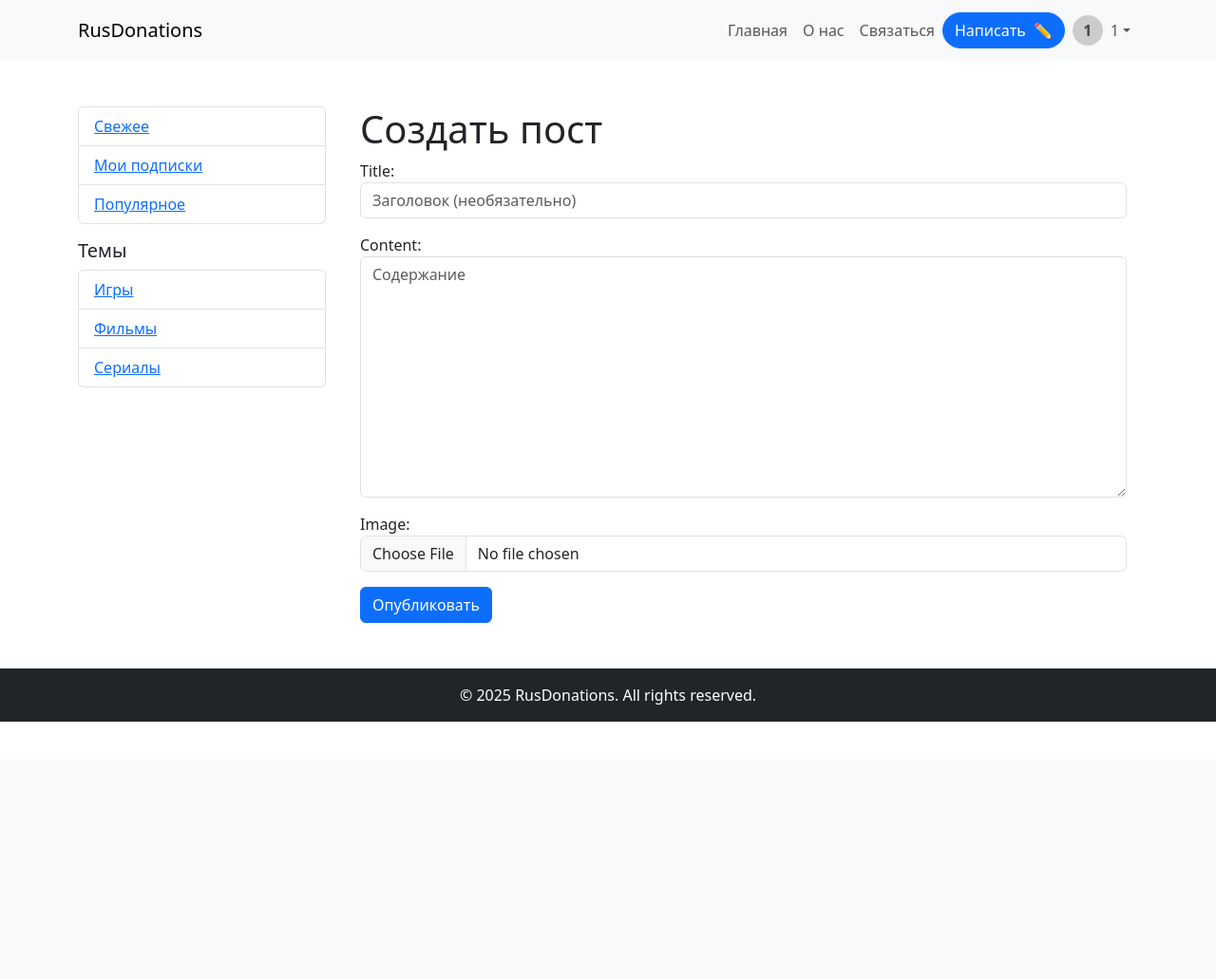
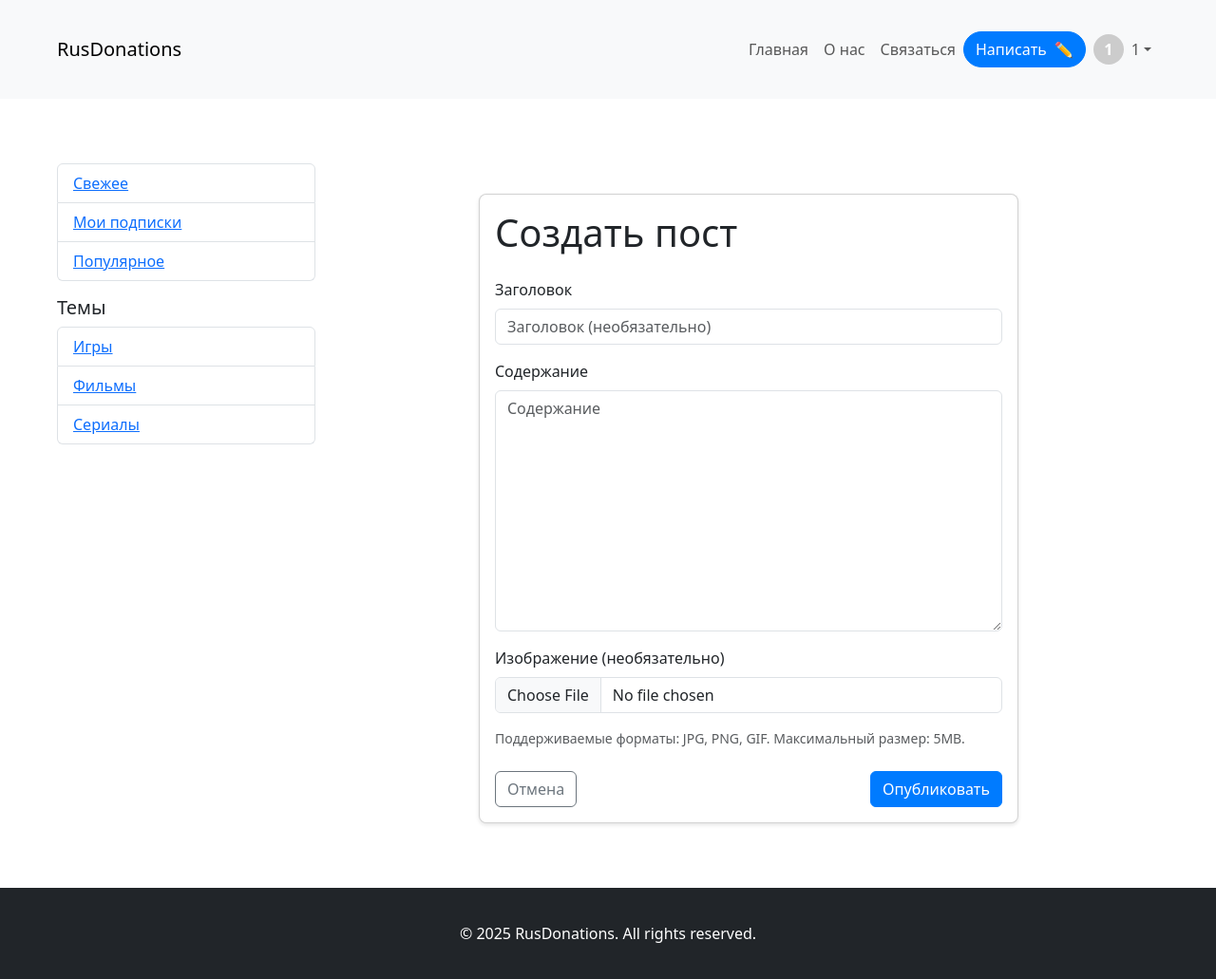
Before and after one commit to MshaFilipushko/PostUp, a Django app: page /post/new/ in a window 1280 px wide. Shown: the whole page at 95% size. Before the commit the page ends 760 px from the top, so only its background shows below. Run offline with Django 4.2, Linux system fonts and the light colour scheme; a user stored in the database is signed in.

Commit message:
навёл красоты

```diff
--- /dev/null
+++ b/static/css/style.css
@@ -0,0 +1,35 @@
+/* Общие стили для карточек */
+.card {
+    border-radius: 8px;
+    box-shadow: 0 4px 6px rgba(0, 0, 0, 0.1);
+}
+
+.avatar-circle {
+    width: 32px;
+    height: 32px;
+    background-color: #ccc;
+    color: #fff;
+    display: flex;
+    align-items: center;
+    justify-content: center;
+    border-radius: 50%;
+    font-weight: bold;
+}
+
+/* Стили для контейнера */
+.container {
+    max-width: 1200px; /* или любое другое значение, которое соответствует вашему дизайну */
+    margin: 0 auto;
+    padding: 20px;
+}
+
+/* Стили для кнопок */
+.btn-primary {
+    background-color: #007bff;
+    border-color: #007bff;
+}
+
+.btn-primary:hover {
+    background-color: #0056b3;
+    border-color: #004494;
+}
--- a/templates/base.html
+++ b/templates/base.html
@@ -31,6 +31,7 @@
             align-items: center;
             font-weight: bold;
         }
+
     </style>
 </head>
 <body>
--- a/templates/site/create_post.html
+++ b/templates/site/create_post.html
@@ -3,12 +3,87 @@
 {% block title %}Создать пост{% endblock %}
 
 {% block content %}
-<div class="container">
-    <h1>Создать пост</h1>
-    <form method="post" enctype="multipart/form-data">
-        {% csrf_token %}
-        {{ form.as_p }}
-        <button type="submit" name="publish" class="btn btn-primary">Опубликовать</button>
-    </form>
+<div class="row">
+    <div class="col-md-8 mx-auto">  <!-- Центрируем форму и ограничиваем ширину -->
+        <div class="card">
+            <div class="card-body">
+                <h1 class="card-title mb-4">Создать пост</h1>
+
+                <form method="post" enctype="multipart/form-data" class="needs-validation" novalidate>
+                    {% csrf_token %}
+
+                    <!-- Поле заголовка -->
+                    <div class="mb-3">
+                        <label for="{{ form.title.id_for_label }}" class="form-label">Заголовок</label>
+                        {{ form.title }}
+                        <div class="invalid-feedback">
+                            Пожалуйста, введите заголовок.
+                        </div>
+                    </div>
+
+                    <!-- Поле контента -->
+                    <div class="mb-3">
+                        <label for="{{ form.content.id_for_label }}" class="form-label">Содержание</label>
+                        {{ form.content }}
+                        <div class="invalid-feedback">
+                            Пожалуйста, напишите содержание поста.
+                        </div>
+                    </div>
+
+                    <!-- Поле изображения -->
+                    <div class="mb-4">
+                        <label for="{{ form.image.id_for_label }}" class="form-label">Изображение (необязательно)</label>
+                        {{ form.image }}
+                        <div class="form-text">
+                            Поддерживаемые форматы: JPG, PNG, GIF. Максимальный размер: 5MB.
+                        </div>
+                    </div>
+
+                    <!-- Кнопки управления -->
+                    <div class="d-flex justify-content-between">
+                        <a href="{% url 'index' %}" class="btn btn-outline-secondary">Отмена</a>
+                        <button type="submit" name="publish" class="btn btn-primary">Опубликовать</button>
+                    </div>
+                </form>
+            </div>
+        </div>
+    </div>
 </div>
+
+<!-- Подключение стилей для формы -->
+<style>
+    .form-control {
+        margin-bottom: 1rem;
+    }
+    textarea.form-control {
+        min-height: 200px;
+        resize: vertical;
+    }
+    .card {
+        margin-top: 2rem;
+        border-radius: 8px;
+        box-shadow: 0 2px 4px rgba(0,0,0,0.1);
+    }
+</style>
+
+<!-- Валидация формы -->
+<script>
+    (function () {
+        'use strict'
+
+        var forms = document.querySelectorAll('.needs-validation')
+
+        Array.prototype.slice.call(forms)
+            .forEach(function (form) {
+                form.addEventListener('submit', function (event) {
+                    if (!form.checkValidity()) {
+                        event.preventDefault()
+                        event.stopPropagation()
+                    }
+
+                    form.classList.add('was-validated')
+                }, false)
+            })
+    })()
+</script>
 {% endblock %}
```
Also changed, not shown: templates/accounts/bookmarks.html (+9 -16 lines), templates/accounts/login.html (+8 -6 lines), db.sqlite3.
